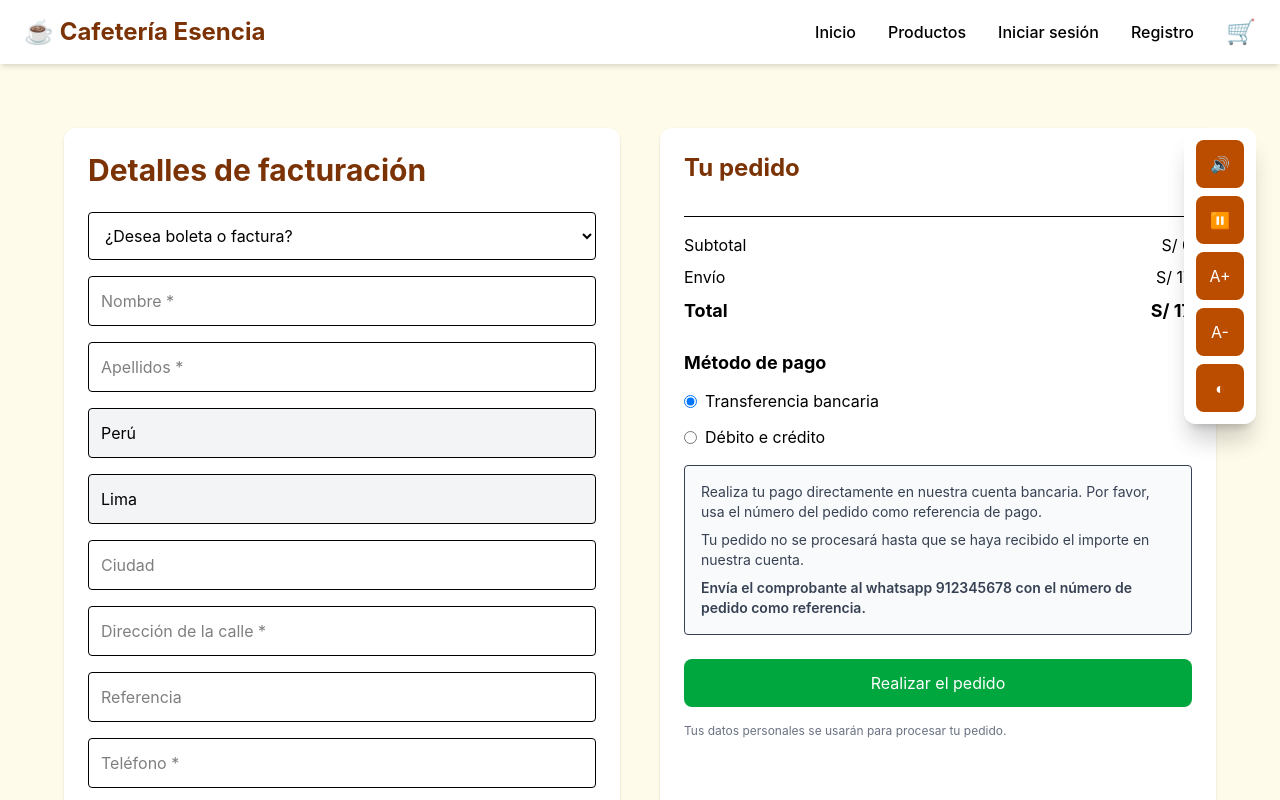
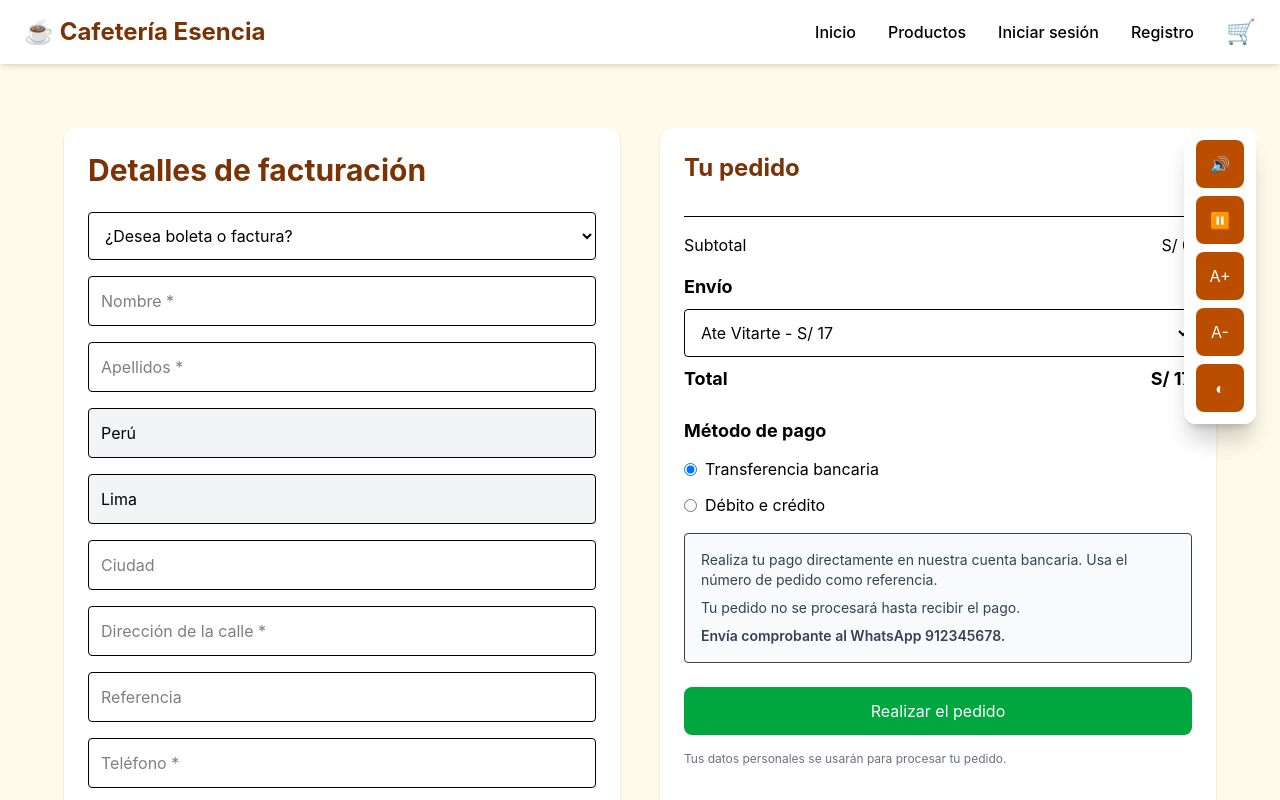
Before and after one commit to Rubycrst/Cafeteria-Esencia, a React (Vite) app: page /checkout in a window 1280 px wide. Shown: the top 800 px of the page. Built offline with nearby package versions, Linux system fonts and the light colour scheme.

Commit message:
modificando pagarx2

```diff
--- a/src/pages/Checkout.tsx
+++ b/src/pages/Checkout.tsx
@@ -5,6 +5,7 @@ function Checkout() {
   const { cart, total } = useCart();
 
   const [paymentMethod, setPaymentMethod] = useState("transferencia");
+  const [shipping, setShipping] = useState("Ate Vitarte");
 
   // 💳 tarjeta
   const [cardNumber, setCardNumber] = useState("");
@@ -14,8 +15,60 @@ function Checkout() {
 
   const [error, setError] = useState("");
 
-  const envio = 17;
-  const totalFinal = total + envio;
+  // 🚚 distritos
+  const shippingOptions = [
+    { name: "Ate Vitarte", price: 17 },
+    { name: "Barranco", price: 12 },
+    { name: "Bellavista", price: 20 },
+    { name: "Breña", price: 12 },
+    { name: "Callao", price: 17 },
+    { name: "Carabayllo (compra >100)", price: 30 },
+    { name: "Carmen de la Legua", price: 17 },
+    { name: "Cercado de Lima", price: 12 },
+    { name: "Chorrillos", price: 17 },
+    { name: "Cieneguilla (compra >100)", price: 30 },
+    { name: "Comas", price: 15 },
+    { name: "El agustino", price: 15 },
+    { name: "Huachipa", price: 20 },
+    { name: "Independencia", price: 12 },
+    { name: "Jesús María", price: 12 },
+    { name: "La Molina", price: 17 },
+    { name: "La Perla", price: 17 },
+    { name: "La Punta", price: 17 },
+    { name: "La Victoria", price: 12 },
+    { name: "Lince", price: 12 },
+    { name: "Los Olivos", price: 15 },
+    { name: "Lurín (compra >100)", price: 30 },
+    { name: "Magdalena", price: 12 },
+    { name: "Miraflores", price: 12 },
+    { name: "Pachacamac (compra >100)", price: 30 },
+    { name: "Pueblo Libre", price: 12 },
+    { name: "Puente Piedra (compra >100)", price: 25 },
+    { name: "Rimac", price: 14 },
+    { name: "Salamanca", price: 12 },
+    { name: "San Borja", price: 12 },
+    { name: "San Isidro", price: 12 },
+    { name: "San Juan de Lurigancho (hasta 5 Mariscal)", price: 15 },
+    { name: "San Juan de Lurigancho (del 5 Mariscal al Porton)", price: 17 },
+    { name: "San Juan de Miraflores", price: 17 },
+    { name: "San Luis", price: 12 },
+    { name: "San Martin de Porres", price: 12 },
+    { name: "San Miguel", price: 12 },
+    { name: "Santa Anita", price: 15 },
+    { name: "Santa Clara", price: 17 },
+    { name: "Surco", price: 12 },
+    { name: "Surquillo", price: 12 },
+    { name: "Villa el Salvador", price: 17 },
+    { name: "Villa Maria del Triunfo", price: 17 },
+    { name: "Ate Vitarte - Salamanca", price: 15 },
+    { name: "Ate Vitarte - Santa Clara", price: 17 },
+    { name: "SJL - Jicamarca", price: 17 },
+  ];
+
+  const shippingPrice =
+    shippingOptions.find((s) => s.name === shipping)?.price || 0;
+
+  const totalFinal = total + shippingPrice;
 
   const handleOrder = () => {
     if (paymentMethod === "tarjeta") {
@@ -70,10 +123,6 @@ function Checkout() {
 
             <input placeholder="Correo electrónico *" className="w-full border p-3 rounded" />
 
-            <label className="flex items-center gap-2 mt-4">
-              <input type="checkbox" />
-              ¿Enviar a una dirección diferente?
-            </label>
 
           </div>
         </div>
@@ -88,9 +137,7 @@ function Checkout() {
           <div className="border-b pb-4">
             {cart.map((item) => (
               <div key={item.id} className="flex justify-between text-sm mb-2">
-                <span>
-                  {item.name} × {item.quantity}
-                </span>
+                <span>{item.name} × {item.quantity}</span>
                 <span>S/ {item.price * item.quantity}</span>
               </div>
             ))}
@@ -103,10 +150,24 @@ function Checkout() {
               <span>S/ {total}</span>
             </div>
 
-            <div className="flex justify-between">
-              <span>Envío</span>
-              <span>S/ {envio}</span>
+            {/* ENVÍO SELECT */}
+            <div className="mt-4">
+              <h3 className="font-bold text-lg mb-2">Envío</h3>
+
+              <select
+                value={shipping}
+                onChange={(e) => setShipping(e.target.value)}
+                className="w-full border p-3 rounded"
+              >
+                {shippingOptions.map((s) => (
+                  <option key={s.name} value={s.name}>
+                    {s.name} - S/ {s.price}
+                  </option>
+                ))}
+              </select>
             </div>
+
+
 
             <div className="flex justify-between font-bold text-lg">
               <span>Total</span>
@@ -145,12 +206,12 @@ function Checkout() {
           {/* ================= TRANSFERENCIA ================= */}
           {paymentMethod === "transferencia" && (
             <div className="mt-4 p-4 border rounded bg-gray-50 text-sm text-gray-700">
-              <p>Realiza tu pago directamente en nuestra cuenta bancaria. Por favor, usa el número del pedido como referencia de pago.</p>
+              <p>Realiza tu pago directamente en nuestra cuenta bancaria. Usa el número de pedido como referencia.</p>
               <p className="mt-2">
-                 Tu pedido no se procesará hasta que se haya recibido el importe en nuestra cuenta.
+                Tu pedido no se procesará hasta recibir el pago.
               </p>
               <p className="mt-2 font-semibold">
-                Envía el comprobante al whatsapp 912345678 con el número de pedido como referencia.
+                Envía comprobante al WhatsApp 912345678.
               </p>
             </div>
           )}
@@ -158,10 +219,6 @@ function Checkout() {
           {/* ================= TARJETA ================= */}
           {paymentMethod === "tarjeta" && (
             <div className="mt-4 space-y-3">
-
-              <p className="text-sm text-gray-600">
-                Débito e crédito (Visa / Mastercard / Mercado Pago)
-              </p>
 
               <input
                 placeholder="Número de tarjeta"
@@ -203,10 +260,6 @@ function Checkout() {
 
               </div>
 
-              <p className="text-xs text-gray-500">
-                Tus datos de tarjeta se procesarán de forma segura.
-              </p>
-
               {error && (
                 <p className="text-red-500 text-sm font-semibold">
                   {error}
@@ -216,7 +269,7 @@ function Checkout() {
             </div>
           )}
 
-          {/* ================= BOTÓN FINAL ================= */}
+          {/* ================= BOTÓN ================= */}
           <button
             onClick={handleOrder}
             className="mt-6 w-full bg-green-600 hover:bg-green-700 text-white py-3 rounded-lg"
```
